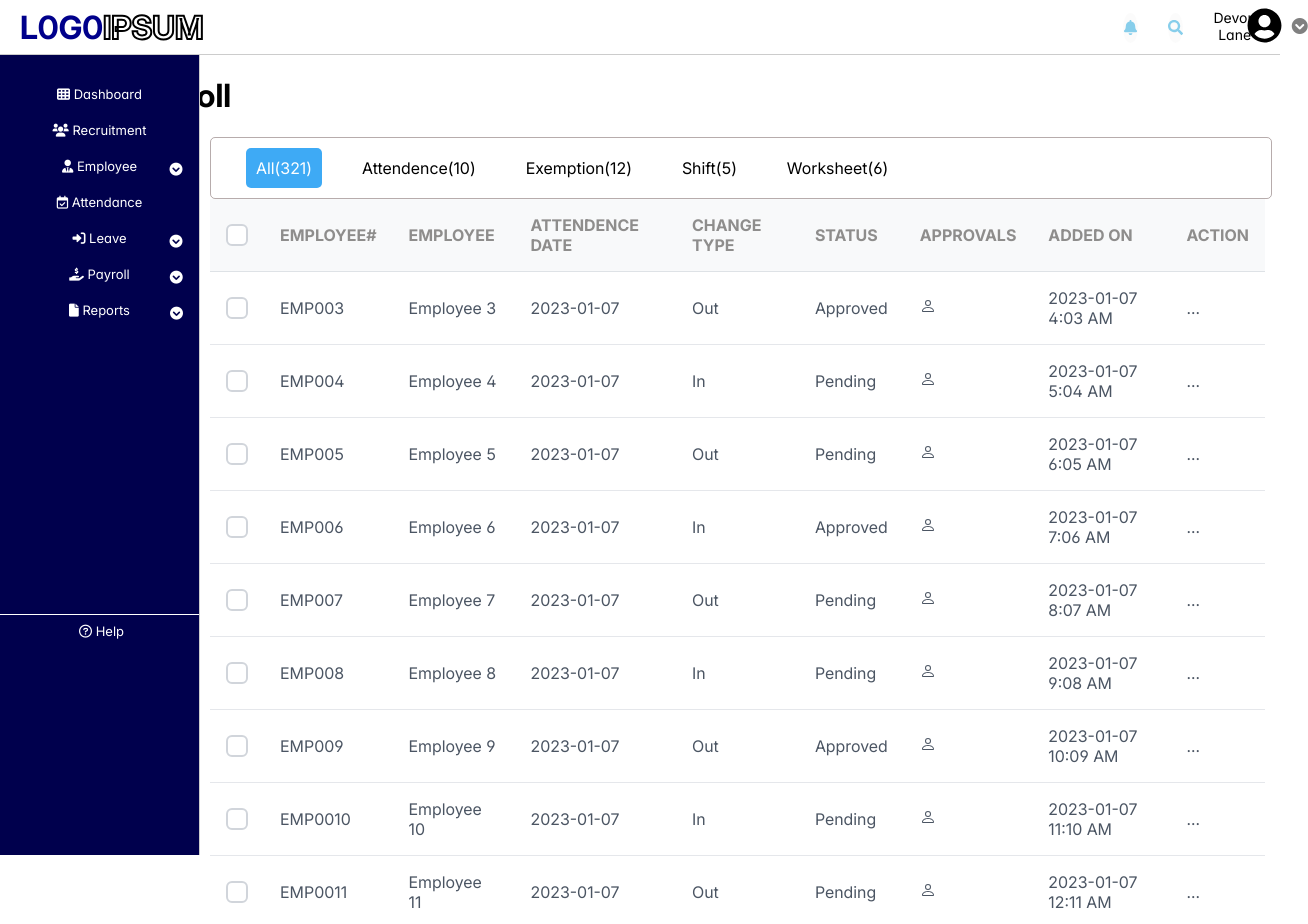
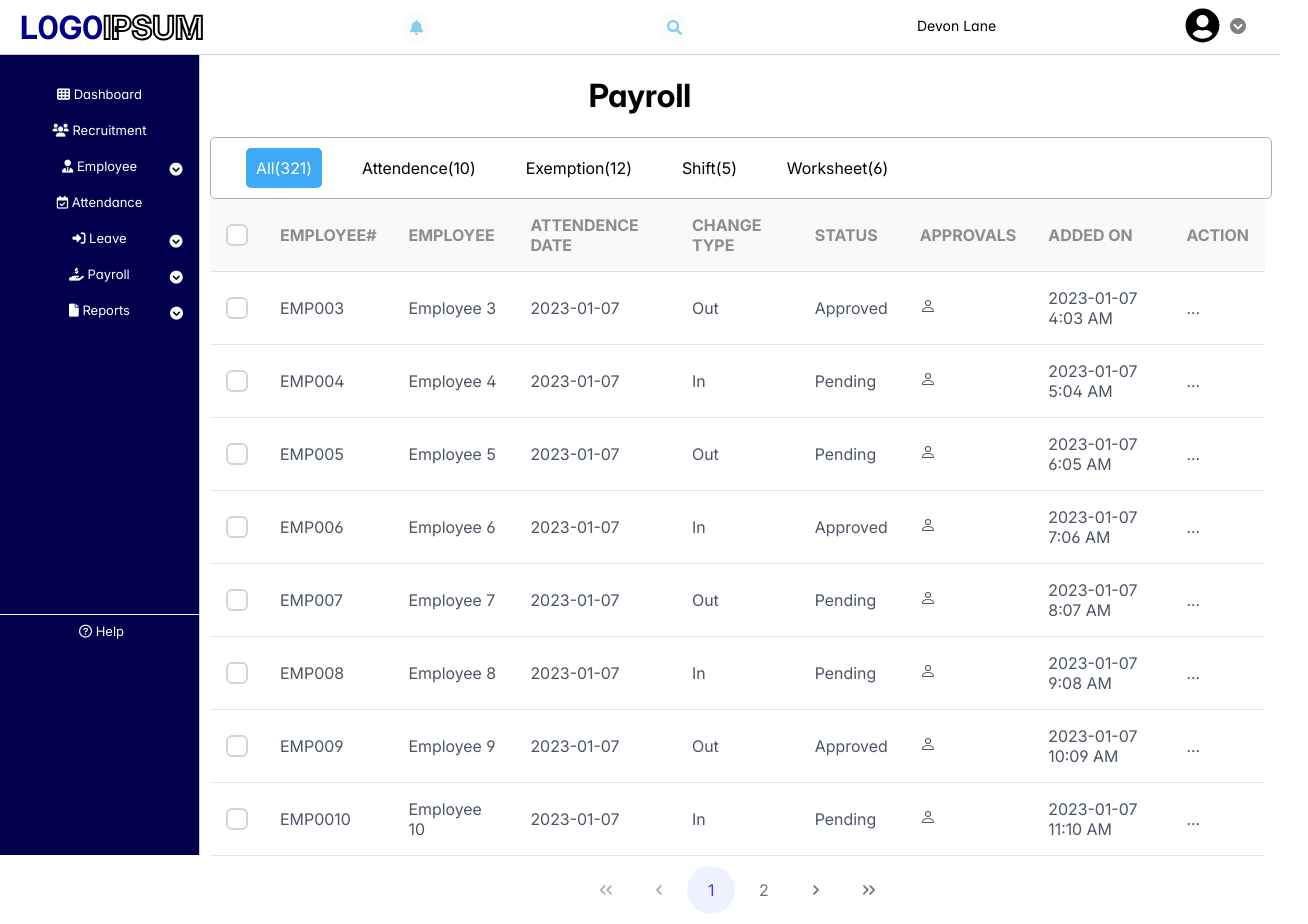
Before and after one commit to AdeelShispare/Shispare-Project, a React (Create React App) app: page /payroll in a window 1280 px wide. Shown: the top 924 px of the page, 1308 px wide, since content can reach past the window. Built offline with nearby package versions, Linux system fonts and the light colour scheme; some icons are missing.

Commit message:
design changes

```diff
--- a/src/dashboardcomponents/Dashboard.css
+++ b/src/dashboardcomponents/Dashboard.css
@@ -8,6 +8,6 @@
     background: #f8f9fa;
     transition: box-shadow 0.2s;
 }
-h1{
+.h1{
     margin-right: 920px;
 }
--- a/src/dashboardcomponents/Dashboard.js
+++ b/src/dashboardcomponents/Dashboard.js
@@ -75,7 +75,7 @@ function Dashboard() {
       <Navbar/>
       <Sidebar/>
 
-      <h1 >Dashboard</h1>
+      <h1 className='h1' >Dashboard</h1>
       <Menu/>
 <SharedGrid data={data} columns={DashboardColumns} flex justify-content-center align-content-center/>
 
--- a/src/dashboardcomponents/SharedGrid.jsx
+++ b/src/dashboardcomponents/SharedGrid.jsx
@@ -12,7 +12,7 @@ const SharedGrid = ({ data,columns }) => {
     <div className="shared-grid">
       <div className="card" style={{marginLeft:"210px",marginRight:"15px"}}>
 
-           <DataTable value={data} paginator rows={12} selectionMode={rowClick ? null : 'checkbox'} selection={selectedProducts} onSelectionChange={(e) => setSelectedProducts(e.value)} dataKey="id" tableStyle={{ minWidth: '50rem' }}>
+           <DataTable value={data} paginator rows={8} selectionMode={rowClick ? null : 'checkbox'} selection={selectedProducts} onSelectionChange={(e) => setSelectedProducts(e.value)} dataKey="id" tableStyle={{ minWidth: '50rem' }}>
                <Column selectionMode="multiple" headerStyle={{ width: '3rem' }}></Column>
                {columns.map((column) => (
           <Column
```
